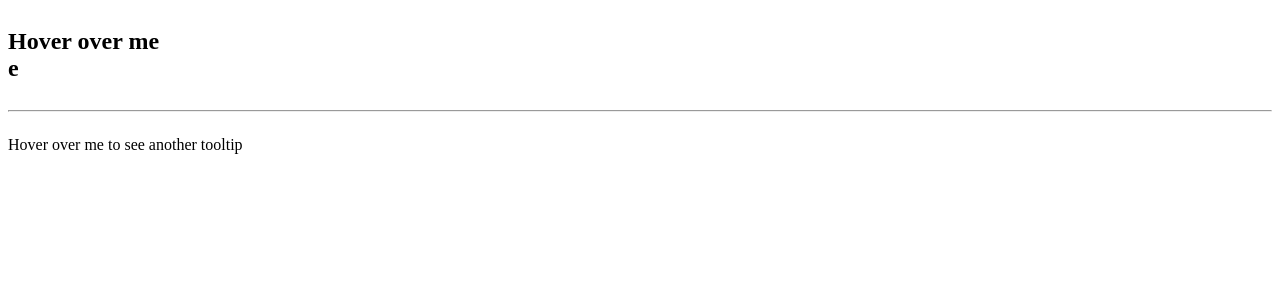
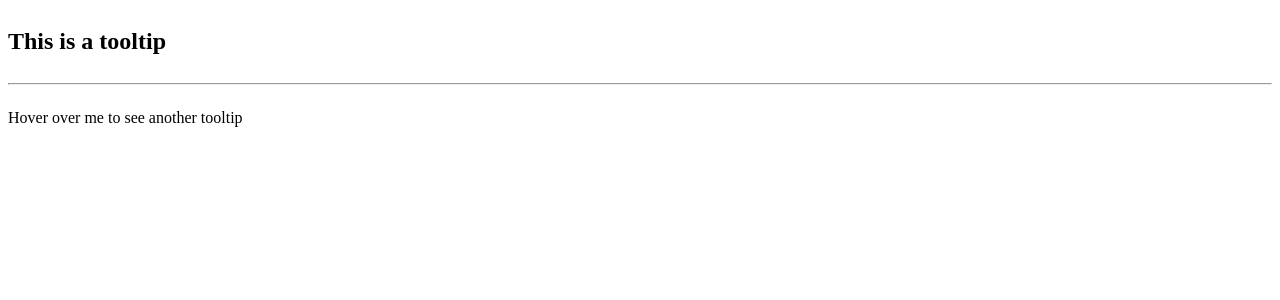
Before and after one commit to acciojob/react-composition-3-rgrohitgupta938, a React app: page / in a window 1280 px wide. Shown: the top 300 px of the page. Built offline with nearby package versions, Linux system fonts and the light colour scheme.

Commit message:
Commit d-27 t-3

```diff
--- a/src/components/App.js
+++ b/src/components/App.js
@@ -7,7 +7,9 @@
     <div className="App">
       <Tooltip text="This is a tooltip">
         <h2 className="tooltip">
-          <div>Hover over me</div>e
+          <div>
+            <div>This is a tooltip</div>
+          </div>
         </h2>
       </Tooltip>
       <hr />
```
